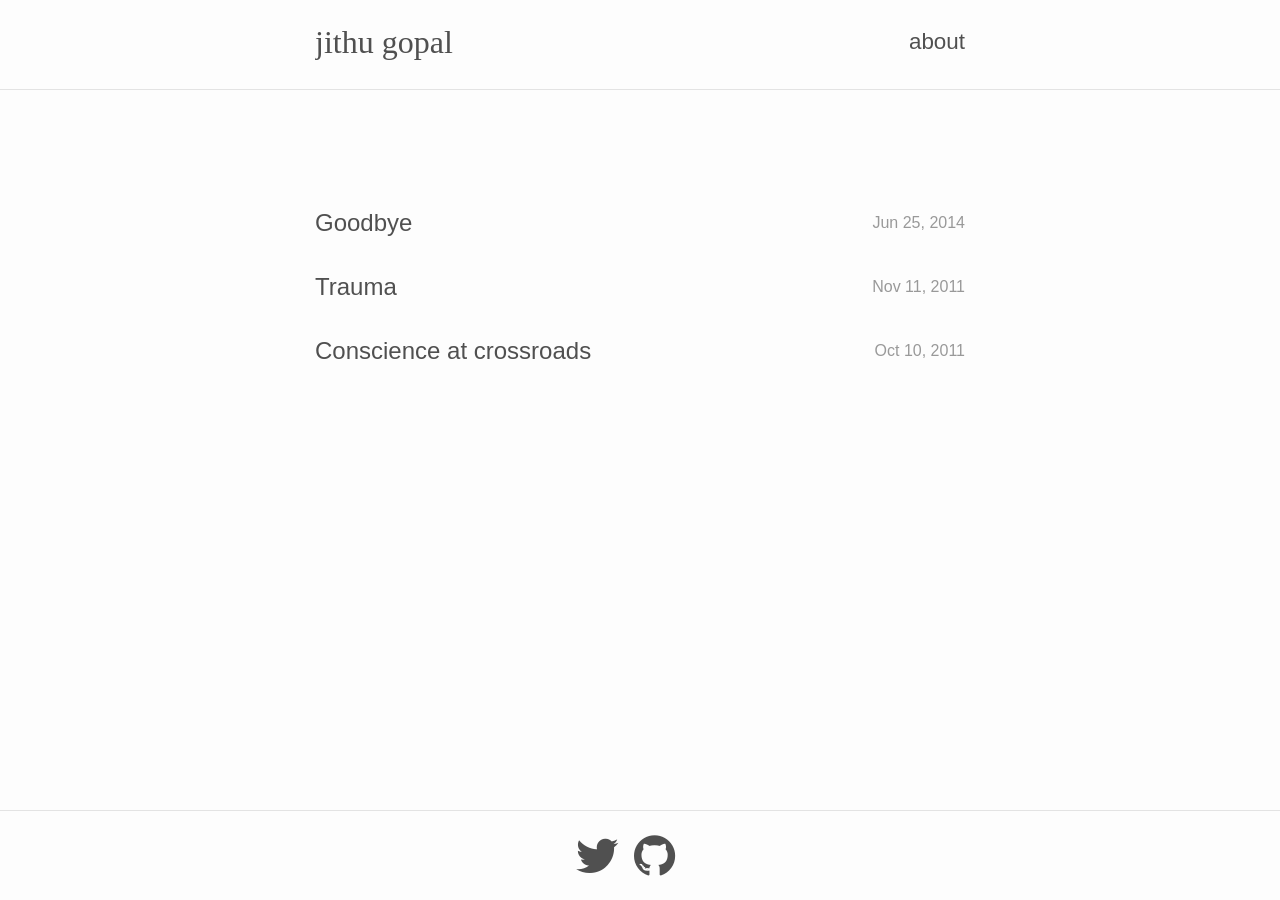
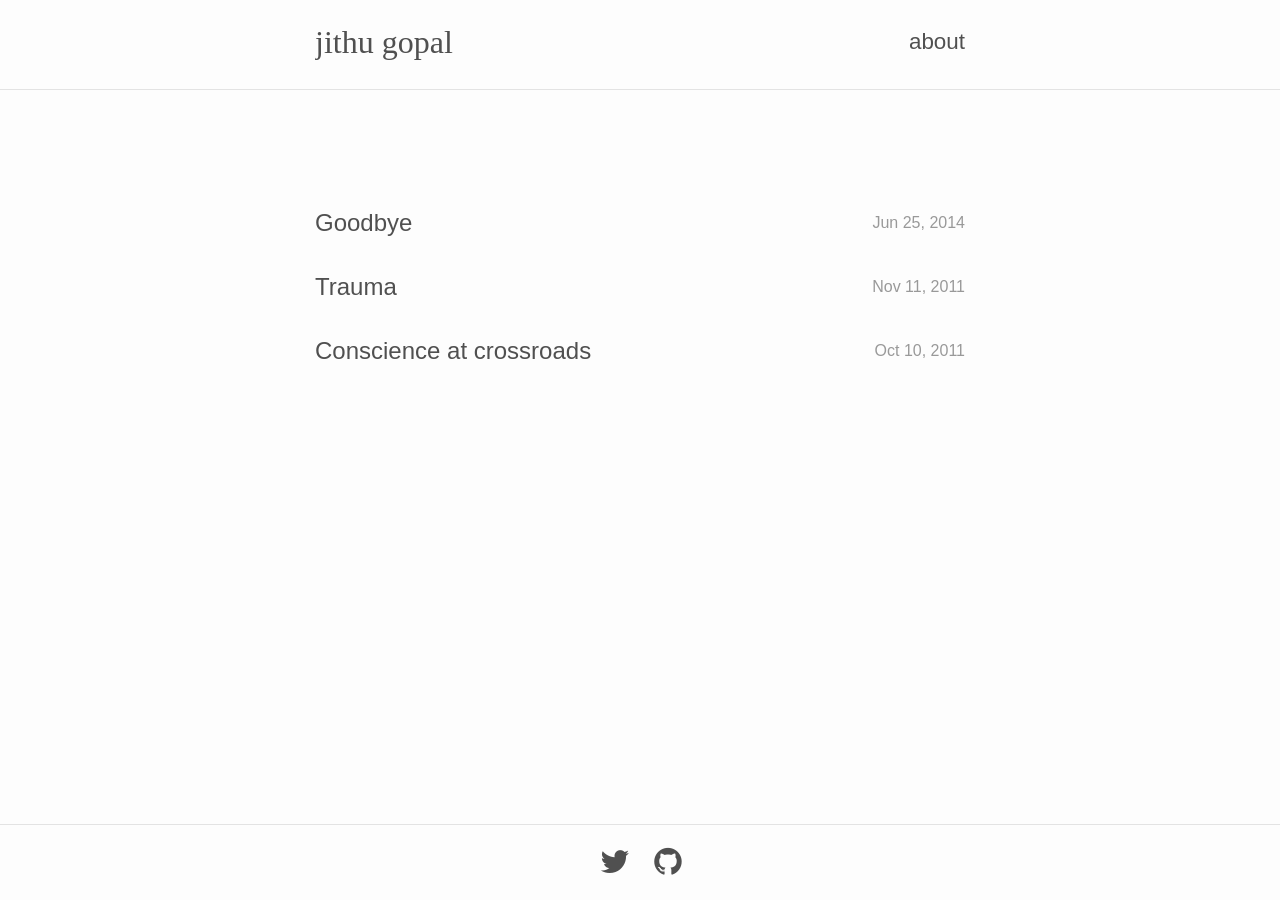
Before and after one commit to jithugopal/jithugopal.github.com, a Jekyll site: the page built from index.html, in a window 1280 px wide. Built offline with Jekyll 4.4.1, drawn with Linux system fonts in a browser that asks for light colours; nearby versions of some CDN libraries; Markdown is read by kramdown in place of the engine named in the settings.

Commit message:
style improvements for twitter/github icons

```diff
--- a/_sass/_layout.scss
+++ b/_sass/_layout.scss
@@ -53,15 +53,17 @@ footer {
   .social-media {
     margin: 0 auto;
     padding: 20px;
-    width: 150px;
+    width: 120px;
     a {
-      margin-left: 10px;
+      margin-left: 20px;
+      transition: all .3s ease;
       &:hover {
         text-decoration: none;
+        color: #55acee;
       }
     }
     i {
-      font-size: 3em;
+      font-size: 2em;
     }
   }
 }
```
